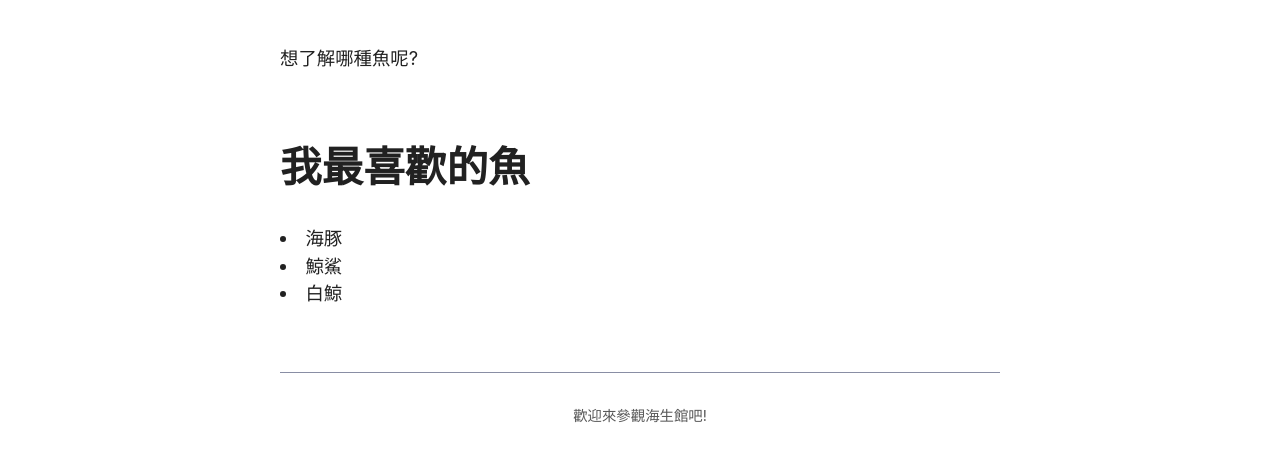
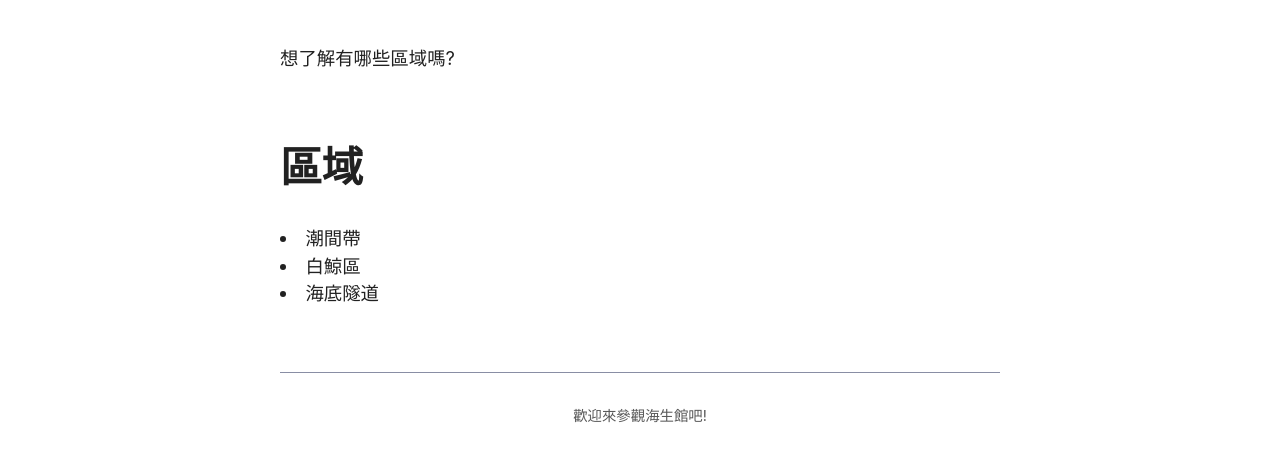
Before and after one commit to jun960810/w1, a plain HTML site: page about.html in a window 1280 px wide. Shown: the part 293-754 px from the top of the page. Drawn offline with Linux system fonts and the light colour scheme.

Commit message:
Update about.html

```diff
--- a/about.html
+++ b/about.html
@@ -18,12 +18,12 @@
     <main></main>
     <img src="images/海生館3"alt="海生館">
     <p>海洋的故事即將開始，歡迎您的到來！</p>
-    <p>想了解哪種魚呢?</p>
-    <h2>我最喜歡的魚</h2>
+    <p>想了解有哪些區域嗎?</p>
+    <h2>區域</h2>
     <u1>
-        <li>海豚</li>
-        <li>鯨鯊</li>
-        <li>白鯨</li>
+        <li>潮間帶</li>
+        <li>白鯨區</li>
+        <li>海底隧道</li>
     </u1>
 
 
```
